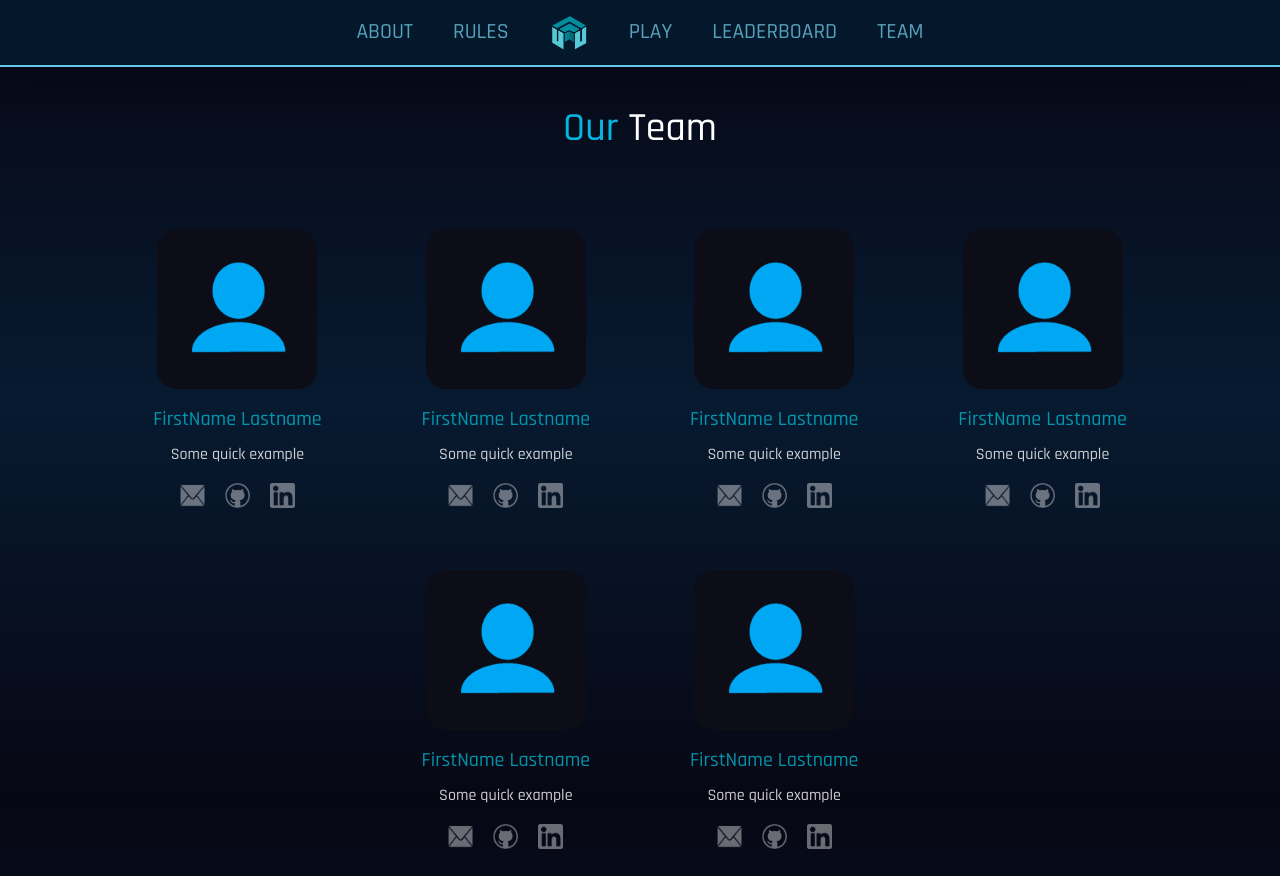
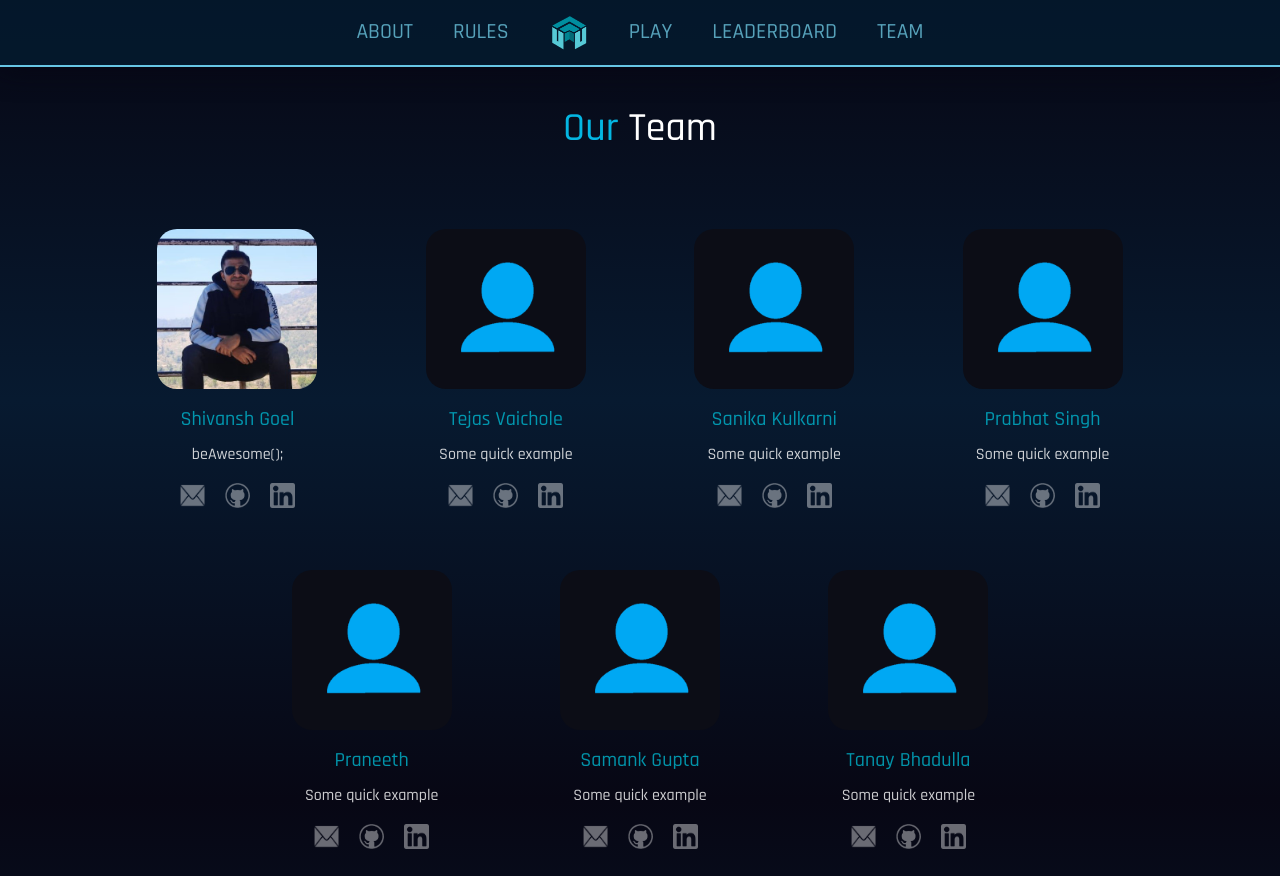
Before and after one commit to ishivanshgoel/Paradox-2021, a React (Create React App) app in the folder client/: page /teams in a window 1280 px wide. Built offline with nearby package versions, Linux system fonts and the light colour scheme.

Commit message:
Teams.js: add teams data

```diff
--- /dev/null
+++ b/client/src/Data/Teams.js
@@ -0,0 +1,72 @@
+//images
+import shivanshgoel from '../Static/shivanshgoel.jpeg'
+
+const team = [
+    {
+        firstname: "Shivansh",
+        lastname: "Goel",
+        tagline: "beAwesome();",
+        email: "ishivanshgoel@gmail.com",
+        github: "ishivanshgoel",
+        linkedin: "linkedin",
+        image: shivanshgoel
+    },
+    {
+        firstname: "Tejas",
+        lastname: "Vaichole",
+        tagline: "Some quick example",
+        email: "example@gmail.com",
+        github: "TejasV58",
+        linkedin: "",
+        image: ""
+    },
+    {
+        firstname: "Sanika",
+        lastname: "Kulkarni",
+        tagline: "Some quick example",
+        email: "example@gmail.com",
+        github: "saniikakulkarni",
+        linkedin: "",
+        image: ""
+    },
+    {
+        firstname: "Prabhat",
+        lastname: "Singh",
+        tagline: "Some quick example",
+        email: "example@gmail.com",
+        github: "example",
+        linkedin: "",
+        image: ""
+    },
+    {
+        firstname: "Praneeth",
+        lastname: "",
+        tagline: "Some quick example",
+        email: "example@gmail.com",
+        github: "example",
+        linkedin: "",
+        image: ""
+    },
+    {
+        firstname: "Samank",
+        lastname: "Gupta",
+        tagline: "Some quick example",
+        email: "example@gmail.com",
+        github: "example",
+        linkedin: "",
+        image: ""
+    },
+    {
+        firstname: "Tanay",
+        lastname: "Bhadulla",
+        tagline: "Some quick example",
+        email: "example@gmail.com",
+        github: "example",
+        linkedin: "",
+        image: ""
+    },
+
+
+]
+
+export default team
--- a/client/src/components/Teams.js
+++ b/client/src/components/Teams.js
@@ -10,43 +10,51 @@ import GithubLogo from "./logos/github-logo.png";
 import EmailLogo from "./logos/email-logo.png";
 import LinkedLogo from "./logos/linkedin-logo.png";
 
+//team data
+import team from "../Data/Teams"
+
 function Teams() {
   return (
     <div>
       <h1 className="team__heading"><span className="bluecolor">Our</span> Team</h1>
       <div className="container teams__container">
-        <Member />
-        <Member />
-        <Member />
-        <Member />
-        <Member />
-        <Member />
+        {
+          team.map(({firstname, lastname, tagline, email, github, linkedin, image})=>{return(
+            <Member firstname={firstname}
+                    lastname={lastname}
+                    tagline={tagline}
+                    email={email}
+                    github={github}
+                    linkedin={linkedin}
+                    image={image}/>
+          )})
+        }
       </div>
     </div>
   );
 }
 
-function Member()
+function Member({firstname, lastname, tagline, email, github, linkedin, image})
 {
   return (
     <div className="card card-div">
       <img
         className="card-img-top member-image"
-        src={DefaultMember}
+        src={image || DefaultMember}
         alt="Card image cap"
       ></img>
       <div className="content-card">
-        <h5 className="card-title card-name">FirstName Lastname</h5>
-        <p className="card-text ">Some quick example </p>
+        <h5 className="card-title card-name">{firstname} {lastname}</h5>
+        <p className="card-text ">{tagline} </p>
         <div className="social-links">
           <a href="#">
-            <img src={EmailLogo} className="social-logo" alt="" />
+            <img src={EmailLogo} className="social-logo" alt={email} />
           </a>
-          <a href="#">
-            <img src={GithubLogo} className="social-logo" alt="" />
+          <a href={`https://github.com/${github}`} target="_blank">
+            <img src={GithubLogo} className="social-logo" alt={github} />
           </a>
-          <a href="#">
-            <img src={LinkedLogo} className="social-logo" alt="" />
+          <a href="#" target="_blank">
+            <img src={LinkedLogo} className="social-logo" alt={linkedin} />
           </a>
         </div>
       </div>
--- a/client/src/components/User/Play.js
+++ b/client/src/components/User/Play.js
@@ -1,7 +1,7 @@
 import React from 'react'
 import { useHistory } from 'react-router-dom'
 import { useSelector } from 'react-redux'
-import Countdown from './countdown'
+import Countdown from './Countdown'
 import Playarea from './Playarea'
 
 /**
```
Also changed, not shown: client/src/Static/shivanshgoel.jpeg (added).
